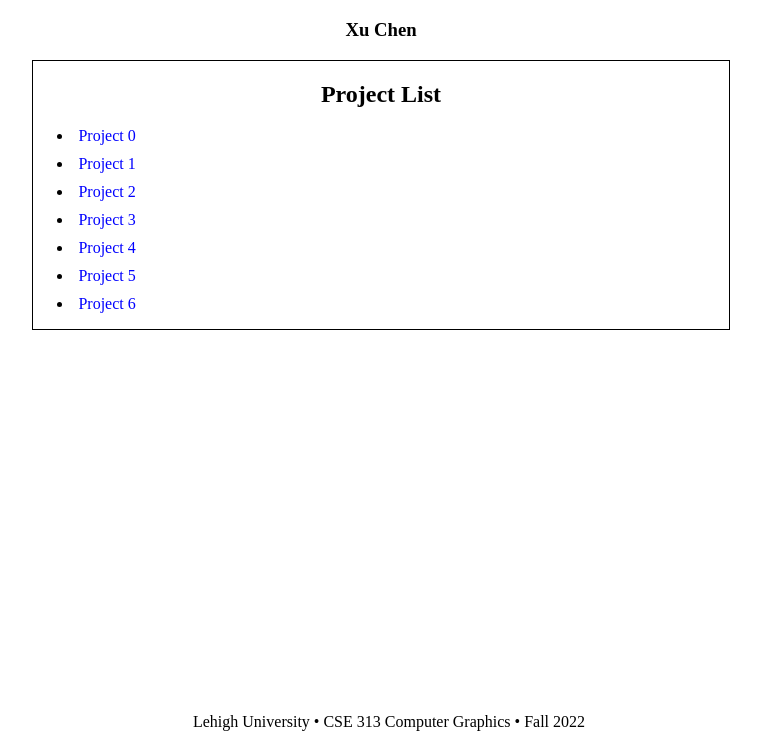
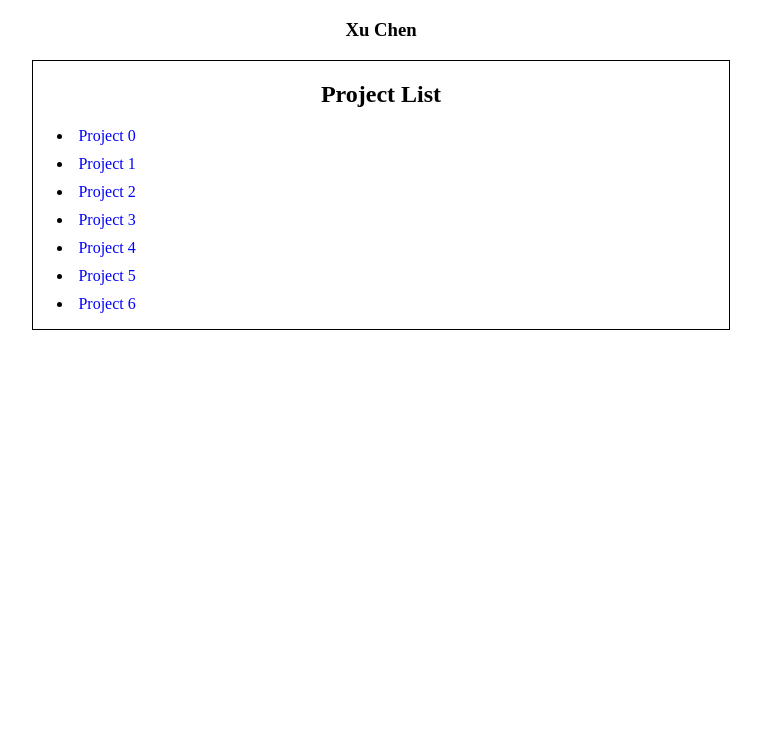
Before and after one commit to xuc323/computer-graphics, a plain HTML site: page index.html in a window 1280 px wide. Shown: the part 61-800 px from the top of the page, without its empty margins (259-1020 px from the left). Drawn offline with Linux system fonts and the light colour scheme.

Commit message:
Removed footer

```diff
--- a/index.html
+++ b/index.html
@@ -4,7 +4,7 @@
     <meta charset="UTF-8" />
     <meta http-equiv="X-UA-Compatible" content="IE=edge" />
     <meta name="viewport" content="width=device-width, initial-scale=1.0" />
-    <title>CSE 313 Computer Graphics</title>
+    <title>Computer Graphics</title>
     <style>
       h1,
       h2,
@@ -36,15 +36,6 @@
         box-shadow: 0 0 8px gray;
         transition: 0.3s;
       }
-      footer {
-        position: absolute;
-        bottom: 8px;
-        width: 100%;
-      }
-      p {
-        text-align: center;
-        margin: 0;
-      }
     </style>
   </head>
   <body>
@@ -66,10 +57,5 @@
         </ul>
       </div>
     </main>
-    <footer>
-      <p>
-        Lehigh University &bullet; CSE 313 Computer Graphics &bullet; Fall 2022
-      </p>
-    </footer>
   </body>
 </html>
```
Also changed, not shown: pages/project0.html (+2 -21 lines), pages/project1.html (+1 -6 lines), pages/project2.html (+1 -6 lines), pages/project3.html (+1 -7 lines), pages/project4.html (+1 -6 lines), pages/project5.html (+1 -6 lines), pages/project6.html (+1 -6 lines), 1 other file.
